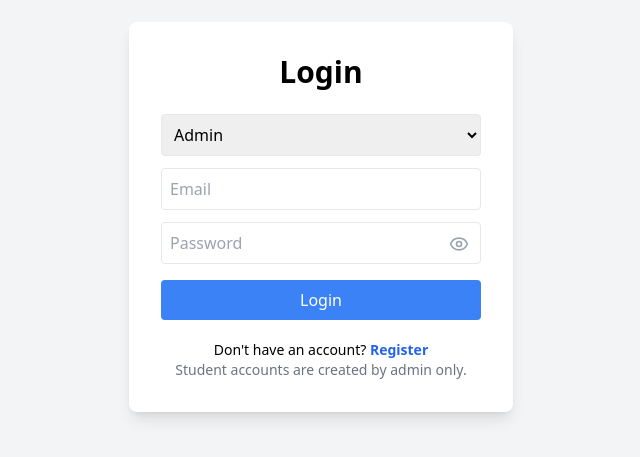
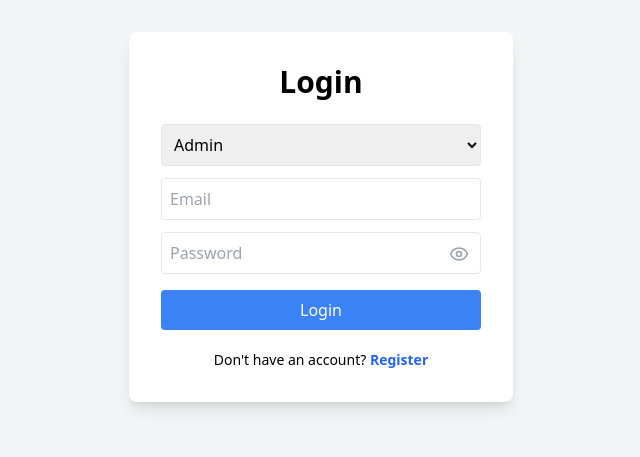
Before and after one commit to nidhi685/student-record-system, a React (Create React App) app in the folder frontend/: page / in a window 1280 px wide. Shown: the part 183-640 px from the top of the page, without its empty margins (319-959 px from the left). Built offline with nearby package versions, Linux system fonts and the light colour scheme.

Commit message:
add logic when student then don't show register link

```diff
--- a/frontend/src/pages/auth/Login.jsx
+++ b/frontend/src/pages/auth/Login.jsx
@@ -134,15 +134,20 @@ const Login = () => {
           Login
         </button>
 
-        <p className="text-center mt-5 text-sm">
-          Don't have an account?{" "}
-          <Link to="/register" className="text-blue-600 font-semibold">
-            Register
-          </Link>
-          <p className="text-sm text-gray-500">
+        {role === "admin" ? (
+          <div className="text-center mt-5">
+            <p className="text-sm">
+              Don't have an account?{" "}
+              <Link to="/register" className="text-blue-600 font-semibold">
+                Register
+              </Link>
+            </p>
+          </div>
+        ) : (
+          <p className="text-center mt-5 text-sm text-gray-500">
             Student accounts are created by admin only.
           </p>
-        </p>
+        )}
       </form>
     </div>
   );
```
